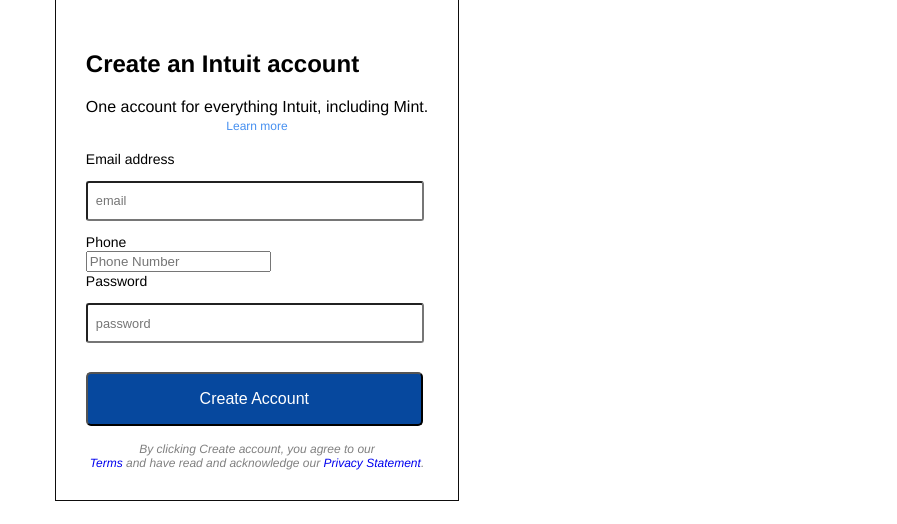
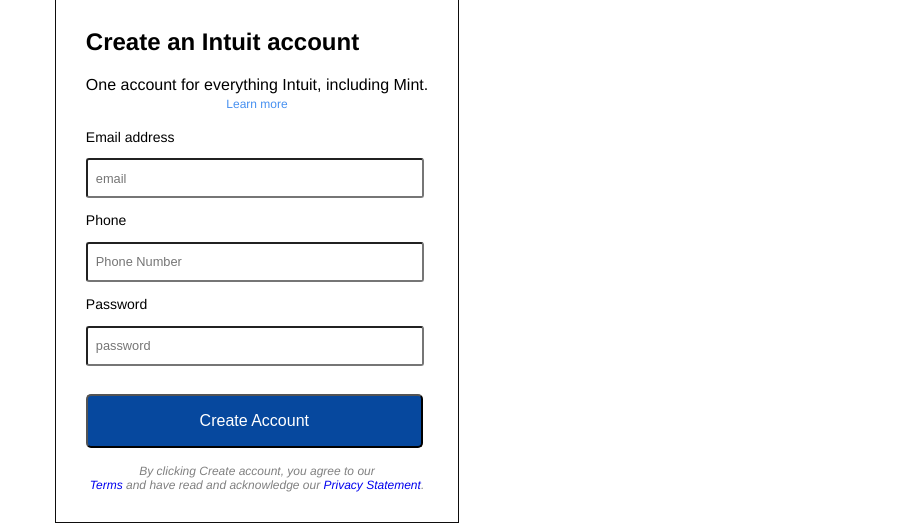
Before and after one commit to alvp01/Microverse-HTML-forms, a plain HTML site: page index.html in a window 1280 px wide. Shown: the part 284-808 px from the top of the page, without its empty margins (383-1280 px from the left). Drawn offline with Linux system fonts and the light colour scheme.

Commit message:
Changed the route, and fixed a minor error with the css

```diff
--- a/CSS/Style.css
+++ b/CSS/Style.css
@@ -41,7 +41,7 @@
 }
 
 input[type="email"],
-[type="number"],
+[type="tel"],
 [type="password"] {
   width: 320px;
   min-width: 160px;
--- a/index.html
+++ b/index.html
@@ -5,7 +5,7 @@
   <meta charset="UTF-8">
   <meta name="viewport" content="width=device-width, initial-scale=1.0">
   <meta http-equiv="X-UA-Compatible" content="ie=edge">
-  <link rel="stylesheet" href="./CSS/style.css">
+  <link rel="stylesheet" href="./CSS/Style.css">
   <title>HTML Forms</title>
 </head>
 
```
